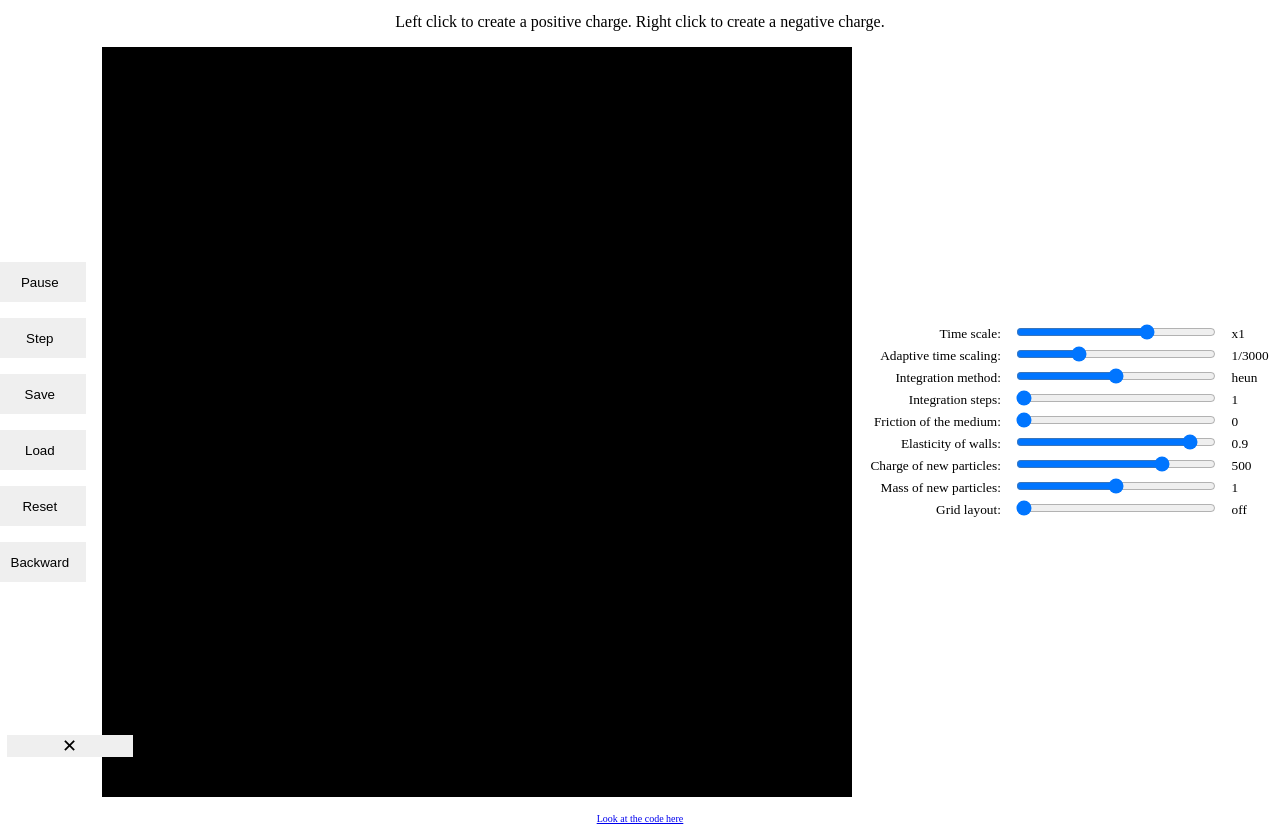
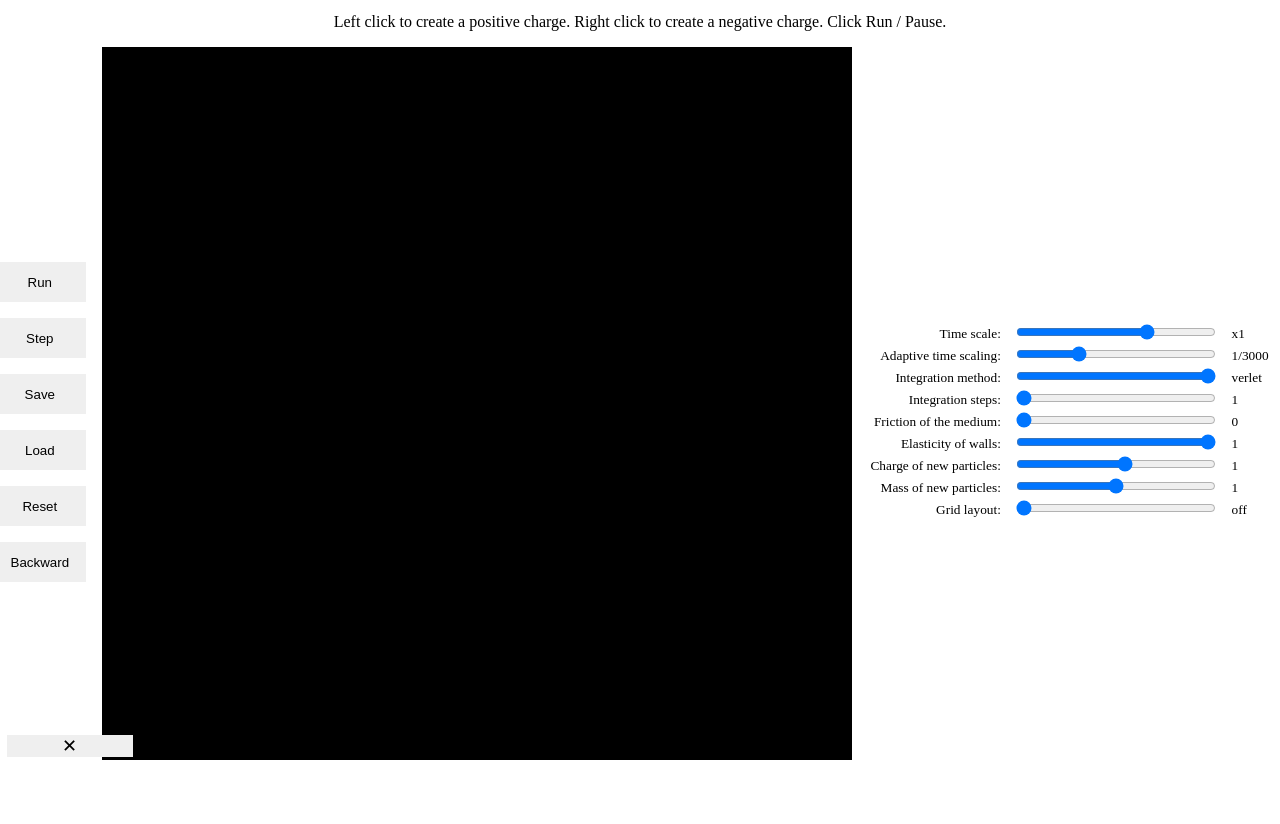
Before and after one commit to JoshGreenslade/ElectricField, a plain HTML site: page index.html in a window 1280 px wide. Shown: the part 40-864 px from the top of the page. After the commit the page ends 800 px from the top, so only its background shows below. Drawn offline with Linux system fonts and the light colour scheme; no server answers.

Commit message:
Switching to actual physical units, added indication of system kinetic and potential energy. And another rework of configuration UI.
Numbers run in physics code now represent:
- Simulation scene positions are in meters. From -1m to 1m in both dimensions.
- Charges are in coulombs.
- Time is in seconds.
- Mass in kilograms.
- In result we get velocities in meters / sec and energies in joules.

```diff
--- a/config.js
+++ b/config.js
@@ -15,11 +15,11 @@ export class Configuration {
     defaultAdaptiveTimeScale = 3000;
     defaultMediumFriction = 0;
     defaultIntegrationSteps = 1;
-    defaultIntegrationMethod = 'heun';
+    defaultIntegrationMethod = 'verlet';
     defaultParticleMass = 1;
-    defaultParticleCharge = 500;
+    defaultParticleCharge = 1;
     defaultParticleGrid = 0;
-    defaultWallsElasticity = 0.9;
+    defaultWallsElasticity = 1;
     defaultShowStats = false;
 
     constructor() {
@@ -44,31 +44,25 @@ export class Configuration {
             return undefined;
         }
 
-        toValue = toValue || parseFloat;
-        toOutput = toOutput || ((newValue) => newValue);
-        toInput = toInput || ((newValue) => newValue);
+        toValue = toValue || ((elem) => parseFloat(elem.value));
+        toOutput = toOutput || ((elem, value) => elem.value = value);
+        toInput = toInput || ((elem, value) => elem.value = value);
 
         const input = document.getElementById(`${id}-input`);
         const output = document.getElementById(`${id}-output`);
 
-        const setter = (inputValue) => {
-            const oldValue = this[name];
-            this[name] = toValue(inputValue, oldValue);
-            const newValue = this[name];
-            const newInputValue = toInput(newValue, oldValue)
-            if (newInputValue != null) {
-                input.value = newInputValue;
-            }
+        const setter = (value) => {
+            this[name] = value;
+            value = this[name];
+            toInput(input, value);
             if (output != null) {
-                const newOutputValue = toOutput(newValue, oldValue);
-                if (newOutputValue != null) {
-                    output.value = newOutputValue;
-                }
+                toOutput(output, value);
             }
         };
 
-        input.addEventListener(input.type === "button" ? "click" : "input", (e) => {
-            setter(e.target.value);
+        const eventType = (input instanceof HTMLInputElement && input.type !== 'button') ? 'input' : 'click';
+        input.addEventListener(eventType, (e) => {
+            setter(toValue(e.target));
             e.preventDefault();
         });
 
@@ -85,8 +79,7 @@ export class Configuration {
         const {controls} = this;
         Object.keys(parameters).forEach((name) => {
             if (name in controls) {
-                const {setter, toValue, toOutput, toInput} = controls[name];
-                setter(toInput(parameters[name]));
+                controls[name].setter(parameters[name]);
             }
         });
     };
@@ -169,7 +162,7 @@ export class Configuration {
     }
 
     set particleCharge(value) {
-        this._particleCharge = this.validate(value, -1000, 1000, this.defaultParticleCharge, 0);
+        this._particleCharge = this.validate(value, -10, 10, this.defaultParticleCharge, 1);
     }
 
     get particleGrid() {
@@ -193,7 +186,7 @@ export class Configuration {
     }
 
     set integrationMethod(value) {
-        if (!value in this.integrationMethods) {
+        if (value == null || (!value in this.integrationMethods)) {
             value = this.defaultIntegrationMethod;
         }
         this._integrationMethod = value;
--- a/index.css
+++ b/index.css
@@ -9,9 +9,6 @@
 html, body {
     width: 100%;
     height: 100%;
-}
-
-body {
     overflow: auto;
 }
 
--- a/index.html
+++ b/index.html
@@ -12,7 +12,11 @@
 <div class="page-container">
     <h1>Electric Field Simulator</h1>
 
-    <header>Left click to create a positive charge. Right click to create a negative charge.</header>
+    <header>
+        Left click to create a positive charge.
+        Right click to create a negative charge.
+        Click Run / Pause.
+    </header>
 
     <div class="main-container">
         <div class="screen-container">
@@ -62,7 +66,7 @@
                 </tr>
                 <tr>
                     <td class="label">Charge of new particles:</td>
-                    <td class="input"><input type="range" min="-1000" max="1000" step="10" id="particle-charge-input"></td>
+                    <td class="input"><input type="range" min="-10" max="10" step=".1" id="particle-charge-input"></td>
                     <td class="output"><output id=particle-charge-output></output></td>
                 </tr>
                 <tr>
--- a/index.js
+++ b/index.js
@@ -67,62 +67,74 @@ window.addEventListener('load', () => {
   });
   configuration.bind({
     id: 'integration-method',
-    toValue: (input) => {
-      const foundMethod = Object.entries(configuration.integrationMethods).filter(([, i]) => i == input);
-      return foundMethod.length ? foundMethod[0][0] : configuration.defaultIntegrationMethod;
+    toValue: (elem) => {
+      const input = parseFloat(elem.value);
+      const found = Object.entries(configuration.integrationMethods).filter(([, i]) => i === input);
+      return found.length ? found[0][0] : configuration.defaultIntegrationMethod;
     },
-    toInput: (integrationMethod) => (
-      integrationMethod in configuration.integrationMethods
-        ? configuration.integrationMethods[integrationMethod]
-        : configuration.integrationMethod[configuration.defaultIntegrationMethod]
-    ),
+    toInput: (elem, method) => {
+      method = (method in configuration.integrationMethods)
+          ? configuration.integrationMethods[method]
+          : configuration.integrationMethods[configuration.defaultIntegrationMethod];
+      elem.value = method;
+    },
   });
   configuration.bind({
     id: 'time-scale',
-    toValue: (input) => Math.pow(10, parseFloat(input)),
-    toInput: (timeScale) => Math.log10(timeScale),
-    toOutput: (timeScale) => `x${timeScale}`,
+    toValue: (elem) => Math.pow(10, parseFloat(elem.value)),
+    toInput: (elem, timeScale) => elem.value = Math.log10(timeScale),
+    toOutput: (elem, timeScale) => elem.value = `x${timeScale}`,
   });
   configuration.bind({
     id: 'adaptive-time-scale',
-    toOutput: (adaptiveTimeScale) => adaptiveTimeScale > 0 ? `1/${adaptiveTimeScale}` : 'off',
+    toOutput: (elem, adaptiveTimeScale) => elem.value = (adaptiveTimeScale > 0 ? `1/${adaptiveTimeScale}` : 'off'),
   });
   configuration.bind({
     id: 'particle-charge',
-    toOutput: (particleCharge) => (particleCharge !== 0) ? `${particleCharge}` : '0 ??',
+    toOutput: (elem, particleCharge) => elem.value = (particleCharge !== 0 ? particleCharge : 'invalid'),
   });
   configuration.bind({
     id: 'particle-grid',
-    toValue: (input) => parseFloat(input) * 2,
-    toOutput: (particleGrid) => particleGrid > 0 ? `${particleGrid}x${particleGrid}` : 'off',
-    toInput: (particleGrid) => particleGrid / 2,
+    toValue: (elem) => parseFloat(elem.value) * 2,
+    toOutput: (elem, particleGrid) => elem.value = (particleGrid > 0 ? `${particleGrid}x${particleGrid}` : 'off'),
+    toInput: (elem, particleGrid) => elem.value = particleGrid / 2,
   });
   configuration.bind({
     id: 'particle-mass',
-    toValue: (input) => {
-      const particleMass = Math.pow(10, parseFloat(input));
+    toValue: (elem) => {
+      const particleMass = Math.pow(10, parseFloat(elem.value));
       return particleMass >= 10 ? Infinity : particleMass;
     },
-    toInput: (particleMass) => (particleMass === Infinity) ? 10 : Math.log10(particleMass),
+    toInput: (elem, particleMass) => elem.value = (particleMass === Infinity ? 10 : Math.log10(particleMass)),
   });
   configuration.bind({
     id: 'medium-friction',
-    toValue: (input) => (Math.pow(2, parseFloat(input)) - 1) / 1023,
-    toInput: (mediumFriction) => Math.log2(mediumFriction * 1023 + 1),
+    toValue: (elem) => (Math.pow(2, parseFloat(elem.value)) - 1) / 1023,
+    toInput: (elem, mediumFriction) => elem.value = Math.log2(mediumFriction * 1023 + 1),
   });
   configuration.bind({
     id: 'walls-elasticity',
   });
   configuration.bind({
     id: 'reverse-time',
-    toValue: (newValue, oldValue) => newValue == null ? oldValue : !oldValue,
-    toInput: (reverseTime) => reverseTime ? "Forward" : "Backward",
+    toValue: (elem) => {
+      const reverseTime = elem.reverseTime;
+      return (reverseTime === true || reverseTime === false) ? reverseTime : !configuration.defaultReverseTime;
+    },
+    toInput: (elem, reverseTime) => {
+      elem.value = reverseTime ? "Forward" : "Backward";
+      elem.reverseTime = !reverseTime;
+    },
   });
   const statsContainer = document.querySelector(".stats-container");
   configuration.bind({
     id: 'show-stats',
-    toValue: (newValue, oldValue) => newValue == null ? oldValue : !oldValue,
-    toInput: (showStats) => {
+    toValue: (elem) => {
+      const showStats = elem.showStats;
+      return (showStats === true || showStats === false) ? showStats : !configuration.defaultShowStats;
+    },
+    toInput: (elem, showStats) => {
+      elem.showStats = !showStats;
       if (showStats) {
         statsContainer.classList.remove("hidden");
       } else {
--- a/physics.js
+++ b/physics.js
@@ -1,4 +1,4 @@
-const k = 0.00003;
+const ke = 8.987551e9
 const smallestPassingDistanceSquared = 0.00003;
 
 
@@ -85,7 +85,7 @@ const applyForces = (
         let fy = fyArray[i];
 
         if (m !== Infinity) {
-            const tmp = k * dt * q / m;
+            const tmp = ke * dt * q / m;
             vx += fx * tmp;
             vy += fy * tmp;
             vx *= mediumFriction;
@@ -781,6 +781,59 @@ function loadWasmCallback(fileName, callbackName) {
 loadWasmCallback('physics.wasm', 'euler');
 
 
+function findPotentialEnergy(
+    particleNumber,
+    qArray,
+    xArray,
+    yArray,
+) {
+    let e = 0;
+
+    for (let i = 0; i < particleNumber; i++) {
+        const x = xArray[i];
+        const y = yArray[i];
+
+        let tmp = 0.0;
+
+        for (let j = 0; j < particleNumber; j++) {
+            if (j !== i) {
+                const dx = x - xArray[j];
+                const dy = y - yArray[j];
+                const dx2 = dx * dx;
+                const dy2 = dy * dy;
+                const r2 = Math.max(dx2 + dy2, smallestPassingDistanceSquared);
+                tmp += qArray[j] / Math.sqrt(r2);
+            }
+        }
+
+        e += tmp * qArray[i];
+    }
+
+    return ke * e / 2.0;
+}
+
+
+function findKineticEnergy(
+    particleNumber,
+    mArray,
+    vxArray,
+    vyArray,
+) {
+    let e = 0;
+
+    for (let i = 0; i < particleNumber; i++) {
+        let m = mArray[i];
+        if (m !== Infinity) {
+            const vx = vxArray[i];
+            const vy = vyArray[i];
+            e += m * (vx * vx + vy * vy);
+        }
+    }
+
+    return e / 2.0;
+}
+
+
 function findMaxVelocity(particleNumber, vxArray, vyArray) {
     if (particleNumber > 0) {
         let maxVelocity = vxArray[0] * vxArray[0] + vyArray[0] * vyArray[0];
@@ -822,9 +875,10 @@ onmessage = ({data}) => {
         useWasm,
     } = data;
     let {integrationSteps} = data;
+    const particleNumber = mArray.length;
+
     const timestamp = performance.now();
     if (dt !== 0) {
-        const particleNumber = mArray.length;
         const callbacks = useWasm ? wasmCallbacks : jsCallbacks;
         let callback = callbacks[integrationMethod] || euler;
 
@@ -855,6 +909,10 @@ onmessage = ({data}) => {
         data.vxArray = newVxArray;
         data.vyArray = newVyArray;
     }
+
+    data.potentialEnergy = findPotentialEnergy(particleNumber, data.qArray, data.xArray, data.yArray);
+    data.kineticEnergy = findKineticEnergy(particleNumber, data.mArray, data.vxArray, data.vyArray);
+
     data.physicsDuration = performance.now() - timestamp;
 
     postMessage(data);
--- a/queue.js
+++ b/queue.js
@@ -21,18 +21,6 @@ export class ThreadedRenderQueue {
             },
         });
         stats.init({
-            name: 'render load',
-            unit: '%',
-        });
-        stats.init({
-            name: 'render time',
-            unit: 'ms',
-        });
-        stats.init({
-            name: 'render threads',
-            precision: 0,
-        });
-        stats.init({
             name: 'time',
             calc: ({sum}) => sum,
             precision: 4,
@@ -45,8 +33,38 @@ export class ThreadedRenderQueue {
             limit: 1,
         });
         stats.init({
+            name: 'render load',
+            unit: '%',
+        });
+        stats.init({
+            name: 'render threads',
+            precision: 0,
+        });
+        stats.init({
+            name: 'render time',
+            unit: 'ms',
+        });
+        stats.init({
             name: 'physics time',
             unit: 'ms',
+        });
+        stats.init({
+            name: 'potential energy',
+            calc: ({last}) => last,
+            precision: 3,
+            limit: 1,
+        });
+        stats.init({
+            name: 'kinetic energy',
+            calc: ({last}) => last,
+            precision: 3,
+            limit: 1,
+        });
+        stats.init({
+            name: 'total energy',
+            calc: ({last}) => last,
+            precision: 3,
+            limit: 1,
         });
         stats.particles = 0;
 
@@ -94,7 +112,9 @@ export class ThreadedRenderQueue {
         });
     };
 
-    render = (timestamp, {qArray, buffer, width, height, renderDuration, physicsDuration, dt}) => {
+    render = (timestamp, {
+        qArray, buffer, width, height, renderDuration, physicsDuration, dt, potentialEnergy, kineticEnergy,
+    }) => {
         this.nextPullId++;
         const {canvas, stats} = this;
 
@@ -107,6 +127,9 @@ export class ThreadedRenderQueue {
         stats.physicsTime = physicsDuration;
         stats.time = dt;
         stats.particles = qArray.length;
+        stats.potentialEnergy = potentialEnergy;
+        stats.kineticEnergy = kineticEnergy;
+        stats.totalEnergy = potentialEnergy + kineticEnergy;
         this.lastTimestamp = timestamp;
 
         if (canvas.width === width && canvas.height === height) {
--- a/renderer.js
+++ b/renderer.js
@@ -1,4 +1,4 @@
-const k = 0.001;
+const k = 10000;
 const smallestPassingDistanceSquared = 0.000003;
 
 
--- a/simulation.js
+++ b/simulation.js
@@ -4,9 +4,10 @@ export class SimulationDispatcher {
         this.configuration = configuration;
         this.renderer = renderer;
         this.useWasm = !!useWasm;
-        this.paused = false;
+        this.paused = true;
         this.step = false;
 
+        this.baseCharge = 0.00001;
         this.baseSpeed = 0.01;
         this.particles = {
             qArray: new Float32Array(0),
@@ -22,12 +23,25 @@ export class SimulationDispatcher {
         this.physicsWorker.addEventListener('message', (e) => this.finishFrame(e.data));
     }
 
-    finishFrame = ({qArray, mArray, xArray, yArray, vxArray, vyArray, physicsDuration, dt}) => {
+    finishFrame = ({
+                       qArray,
+                       mArray,
+                       xArray,
+                       yArray,
+                       vxArray,
+                       vyArray,
+                       physicsDuration,
+                       dt,
+                       potentialEnergy,
+                       kineticEnergy,
+                   }) => {
         const {renderer} = this;
         const {particleGrid} = this.configuration;
         const grid = particleGrid > 0 ? (2.0 / particleGrid) : 0;
         this.particles = {qArray, mArray, xArray, yArray, vxArray, vyArray};
-        renderer.push({qArray, xArray, yArray, grid, physicsDuration, dt}).then(this.initFrame);
+        renderer.push({
+            qArray, xArray, yArray, grid, physicsDuration, dt, potentialEnergy, kineticEnergy,
+        }).then(this.initFrame);
     };
 
     initFrame = () => {
@@ -120,6 +134,8 @@ export class SimulationDispatcher {
 
     addParticle = (x, y, charge, mass) => {
         this.update = () => {
+            charge *= this.baseCharge;
+            console.log(`Adding particle x=${x} y=${y} m=${mass} q=${charge}`)
             const {qArray, mArray, xArray, yArray, vxArray, vyArray} = this.particles;
             this.particles = {
                 qArray: Float32Array.of(...qArray, charge),
--- a/stats.js
+++ b/stats.js
@@ -29,7 +29,6 @@ export class Stats {
 
         const stats = this.reset({calc, format, limit, name, cssName, variableName, precision, unit});
         this._stats.push(stats);
-        this._stats.sort((a, b) => a.name.localeCompare(b.name));
 
         const set = (x) => {
             stats.count++;
```
Also changed, not shown: 2 other files.
